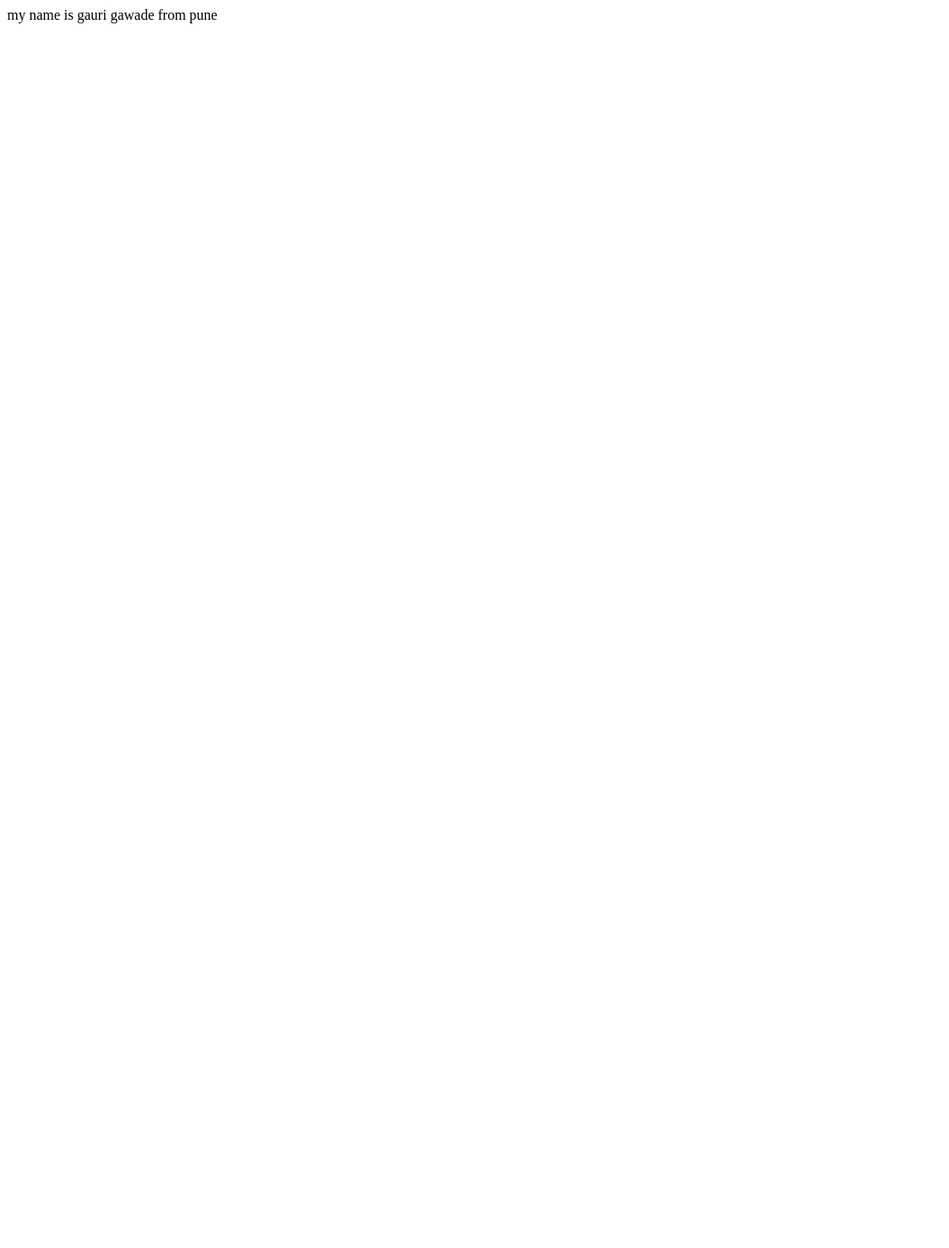
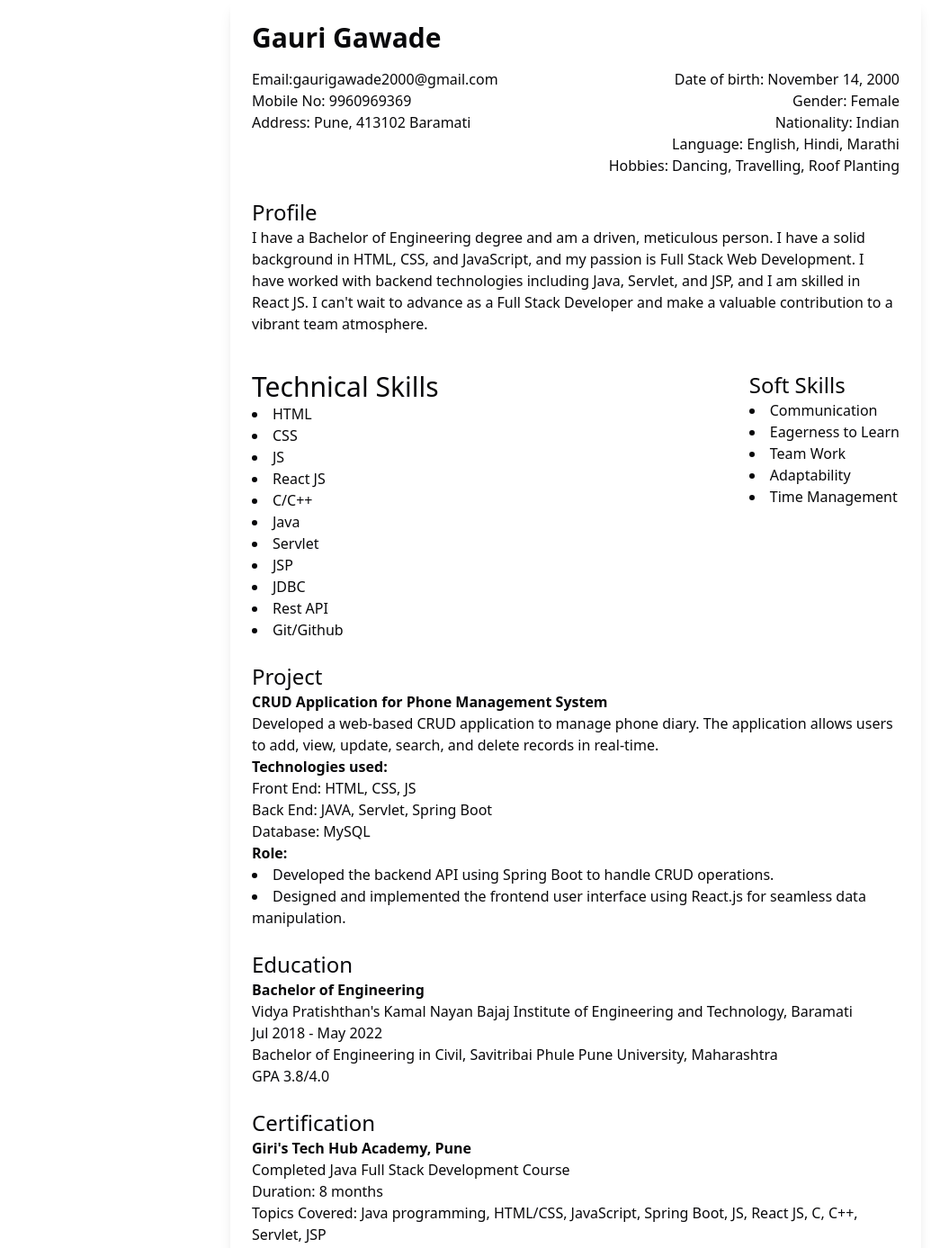
Before and after one commit to gaurigawade2000/Gauri_Resume, a plain HTML site: page index.html in a window 1280 px wide. Shown: the top 1387 px of the page at 90% size, without its empty margins (0-1055 px from the left). Before the commit the page ends 800 px from the top, so only its background shows below. Drawn offline with nearby package versions, Linux system fonts and the light colour scheme.

Commit message:
resume add

```diff
--- a/index.html
+++ b/index.html
@@ -1 +1,127 @@
-<p>my name is gauri gawade from pune</p>
+<html>
+  <head>
+    <meta charset="UTF-8">
+    <meta name="viewport" content="width=device-width, initial-scale=1.0">
+    <script src="https://cdn.tailwindcss.com?plugins=forms,typography"></script>
+		<script src="https://unpkg.com/unlazy@0.11.3/dist/unlazy.with-hashing.iife.js" defer init></script>
+		<script type="text/javascript">
+			window.tailwind.config = {
+				darkMode: ['class'],
+				theme: {
+					extend: {
+						colors: {
+							border: 'hsl(var(--border))',
+							input: 'hsl(var(--input))',
+							ring: 'hsl(var(--ring))',
+							background: 'hsl(var(--background))',
+							foreground: 'hsl(var(--foreground))',
+
+						},
+					}
+				}
+			}
+		</script>
+		<style type="text/tailwindcss">
+			@layer base {
+				:root {
+					--background: 0 0% 100%;
+--foreground: 240 10% 3.9%;
+--border: 240 5.9% 90%;
+--input: 240 5.9% 90%;
+--ring: 240 5.9% 10%;
+--radius: 0.5rem;
+				}
+				.dark {
+					--background: 240 10% 3.9%;
+--foreground: 0 0% 98%;
+--border: 240 3.7% 15.9%;
+--input: 240 3.7% 15.9%;
+--ring: 240 4.9% 83.9%;
+				}
+			}
+		</style>
+  </head>
+  <body>
+
+
+<div class="bg-background text-foreground p-6 rounded-lg shadow-lg max-w-3xl mx-auto">
+    <h1 class="text-3xl font-bold">Gauri Gawade</h1>
+
+    <div class="flex justify-between mt-4 text-1xl">
+        <div>
+            <p>Email:gaurigawade2000@gmail.com</p>
+            <p>Mobile No: 9960969369</p>
+            <p>Address: Pune, 413102 Baramati</p>
+        </div>
+        <div class="text-right">
+            <p>Date of birth: November 14, 2000</p>
+            <p>Gender: Female</p>
+            <p>Nationality: Indian</p>
+            <p>Language: English, Hindi, Marathi</p>
+            <p>Hobbies: Dancing, Travelling, Roof Planting</p>
+        </div>
+    </div>
+    <h3 class="text-2xl mt-6">Profile</h3>
+    <p class="text-1xl">
+        I have a Bachelor of Engineering degree and am a driven, meticulous person. I have a solid background in HTML, CSS, and JavaScript, and my passion is Full Stack Web Development. I have worked with backend technologies including Java, Servlet, and JSP, and I am skilled in React JS.  I can't wait to advance as a Full Stack Developer and make a valuable contribution to a vibrant team atmosphere.  </p>
+    <div class="flex justify-between mt-4">
+        <div>
+    <h3 class="text-3xl mt-6">Technical Skills</h3>
+    <ul class="list-disc list-inside text-1xl">
+        <li>HTML</li>
+        <li>CSS</li>
+        <li>JS</li>
+        <li>React JS</li>
+        <li>C/C++</li>
+        <li>Java</li>
+        <li>Servlet</li>
+        <li>JSP</li>
+        <li>JDBC</li>
+        <li>Rest API</li>
+        <li>Git/Github</li>
+    </ul></div>
+    <div>
+    <h3 class="text-2xl mt-6">Soft Skills</h3>
+    <ul class="list-disc list-inside text-1xl">
+        <li>Communication</li>
+        <li>Eagerness to Learn</li>
+        <li>Team Work</li>
+        <li>Adaptability</li>
+        <li>Time Management</li>
+    </ul>
+    </div>
+    </div>
+    <h3 class="text-2xl mt-6">Project</h3>
+    <h4 class="font-semibold">CRUD Application for Phone Management System</h4>
+    <p class="text-1xl">
+        Developed a web-based CRUD application to manage phone diary. The application allows users to add, view, update, search, and delete records in real-time.
+        <ul class="text-1xl">
+            <strong>Technologies used:</strong>
+            <li>Front End: HTML, CSS, JS</li>
+            <li>Back End: JAVA, Servlet, Spring Boot</li>
+            <li>Database: MySQL</li>
+        </ul>
+    </p>
+    <h4 class="font-semiboldd"><strong>Role:</strong></h4>
+    <ul class="list-disc list-inside text-1xl">
+        <li>Developed the backend API using Spring Boot to handle CRUD operations.</li>
+        <li>Designed and implemented the frontend user interface using React.js for seamless data manipulation.</li>
+       </ul>
+    <h3 class="text-2xl mt-6">Education</h3>
+    <p class="text-1xl">
+        <strong>Bachelor of Engineering</strong><br>
+        Vidya Pratishthan's Kamal Nayan Bajaj Institute of Engineering and Technology, Baramati<br>
+        Jul 2018 - May 2022<br>
+        Bachelor of Engineering in Civil, Savitribai Phule Pune University, Maharashtra<br>
+        GPA 3.8/4.0
+    </p>
+    <h3 class="text-2xl mt-6">Certification</h3>
+    <p class="text-1xl">
+        <strong>Giri's Tech Hub Academy, Pune</strong><br>
+        Completed Java Full Stack Development Course<br>
+        Duration: 8 months<br>
+        Topics Covered: Java programming, HTML/CSS, JavaScript, Spring Boot, JS, React JS, C, C++, Servlet, JSP
+    </p>
+</div>
+  </body>
+</html>
```
